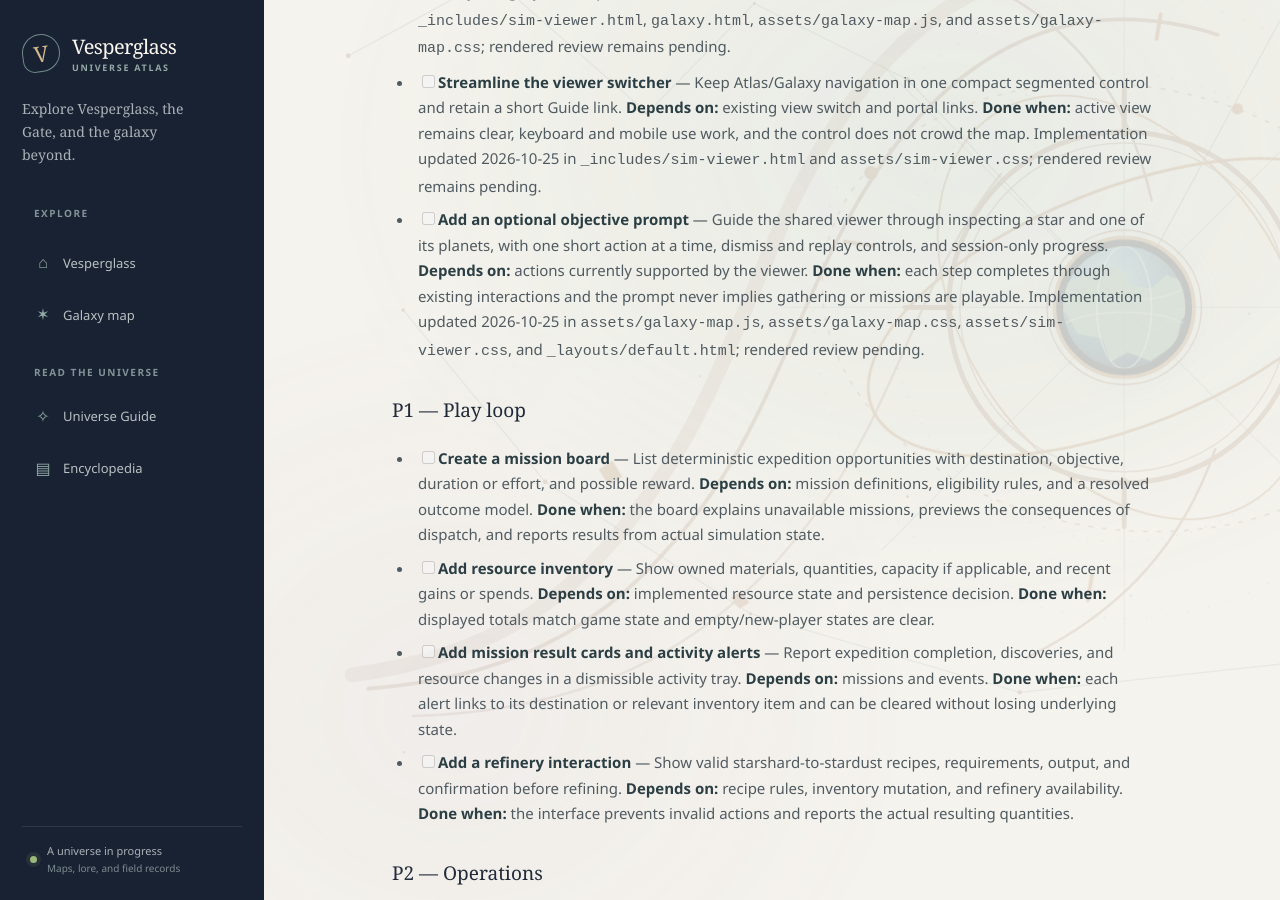
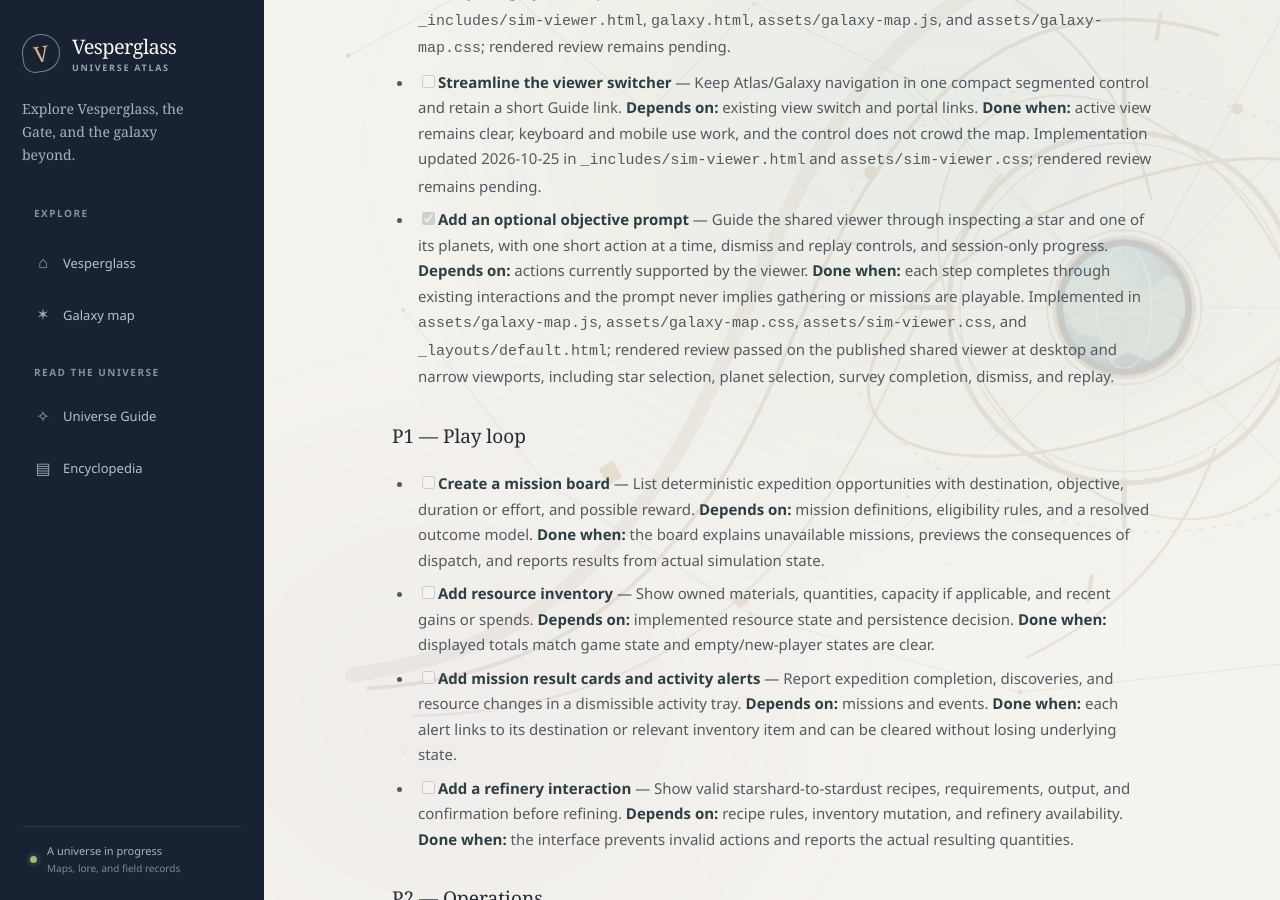
Before and after one commit to vesperglass/vesperglass.github.io, a Jekyll site: the page built from SIM_UI_BACKLOG.md, in a window 1280 px wide and 900 px high, scrolled down 2239 px. Built offline with Jekyll 4.4.1, drawn with Linux system fonts in a browser that asks for light colours; our own code applies the rules of GitHub Pages for plain Markdown files.

Commit message:
Record exploration prompt live review

```diff
--- a/SIM_UI_BACKLOG.md
+++ b/SIM_UI_BACKLOG.md
@@ -35,7 +35,7 @@ Apply this checklist to every backlog item before marking it complete. Define wh
 - [x] **Add a recent viewing list** — Show up to four star systems and planets inspected during the current session, with controls to revisit them. This records only that a body was viewed; it does not claim discovery, scanning, resource collection, or persistence. The list resets when the galaxy seed changes. **Done when:** entries are keyboard-operable, identify their body type, and the empty state explains how the list fills. Implemented 2026-10-25 in `assets/galaxy-map.js`, `assets/galaxy-map.css`, `assets/sim-viewer.css`, and `_layouts/default.html`; rendered review passed on the published shared viewer at 1280px, 390px, and 320px, including selection/revisit behavior and the zoom-control clearance.
 - [x] **Add Galaxy map filters and legend** — Explain map symbols and allow visitors to show or hide available categories such as stars, planets, and the Vesperglass portal. **Depends on:** stable category data. **Done when:** filters have labeled controls, usable keyboard support, and a reset path; color is not the only category cue. Implemented 2026-10-25 in `_includes/galaxy-map-key.html`, `_includes/sim-viewer.html`, `galaxy.html`, `assets/galaxy-map.js`, and `assets/galaxy-map.css`; rendered review remains pending.
 - [ ] **Streamline the viewer switcher** — Keep Atlas/Galaxy navigation in one compact segmented control and retain a short Guide link. **Depends on:** existing view switch and portal links. **Done when:** active view remains clear, keyboard and mobile use work, and the control does not crowd the map. Implementation updated 2026-10-25 in `_includes/sim-viewer.html` and `assets/sim-viewer.css`; rendered review remains pending.
-- [ ] **Add an optional objective prompt** — Guide the shared viewer through inspecting a star and one of its planets, with one short action at a time, dismiss and replay controls, and session-only progress. **Depends on:** actions currently supported by the viewer. **Done when:** each step completes through existing interactions and the prompt never implies gathering or missions are playable. Implementation updated 2026-10-25 in `assets/galaxy-map.js`, `assets/galaxy-map.css`, `assets/sim-viewer.css`, and `_layouts/default.html`; rendered review pending.
+- [x] **Add an optional objective prompt** — Guide the shared viewer through inspecting a star and one of its planets, with one short action at a time, dismiss and replay controls, and session-only progress. **Depends on:** actions currently supported by the viewer. **Done when:** each step completes through existing interactions and the prompt never implies gathering or missions are playable. Implemented in `assets/galaxy-map.js`, `assets/galaxy-map.css`, `assets/sim-viewer.css`, and `_layouts/default.html`; rendered review passed on the published shared viewer at desktop and narrow viewports, including star selection, planet selection, survey completion, dismiss, and replay.
 
 ### P1 — Play loop
 
```
